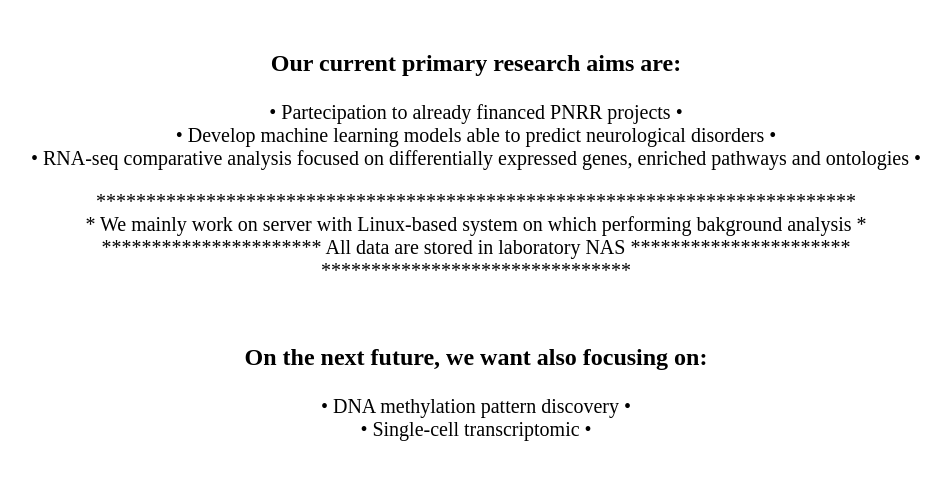
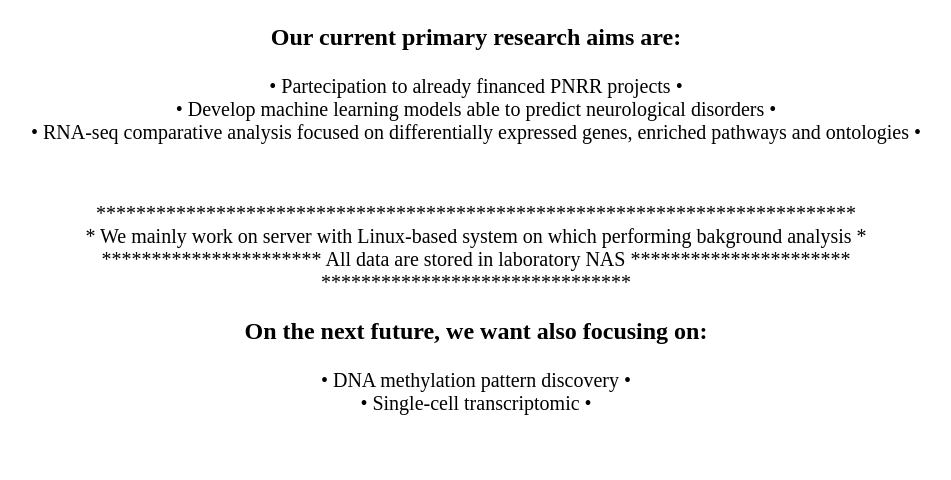
Before and after one commit to IRCCS-Bonino-Pulejo-Neurogenomics-Lab/IRCCS-Bonino-Pulejo-Neurogenomics-Lab.github.io, a plain HTML site: page frames/perspectives.html in a window 1280 px wide. Shown: the whole page, without its empty margins (164-1115 px from the left). Drawn offline with Linux system fonts and the light colour scheme.

Commit message:
Add files via upload

```diff
--- a/frames/perspectives.html
+++ b/frames/perspectives.html
@@ -22,27 +22,29 @@
   </head>
   <body>
 	<div class="trasparency">
-		<br>
 	  <p class="title">Our current primary research aims are:</p>
 	  <p class="description">
 		&#x2022; Partecipation to already financed PNRR projects &#x2022;<br>
 		&#x2022; Develop machine learning models able to predict neurological disorders &#x2022;<br>
 		&#x2022; RNA-seq comparative analysis focused on differentially expressed genes, enriched pathways and ontologies &#x2022;
 	 </p>
+	 <br>
+	</div>
+	<div class="trasparency">
 	  <p class="description">
 		****************************************************************************<br>
 		* We mainly work on server with Linux-based system on which performing bakground analysis *<br>
 		********************** All data are stored in laboratory NAS **********************<br>
 		*******************************<br>
 	  </p>
-		<br>
+	</div>
+	<div class="trasparency">
 	  <p class="title">On the next future, we want also focusing on:</p>
 	  <p class="description">
 		&#x2022; DNA methylation pattern discovery &#x2022;<br>
 		&#x2022; Single-cell transcriptomic &#x2022;
 	  </p>
 	  <br>
-
 	</div>
   </body>
 </html>
```
Lines whose indentation alone changed are shown as unchanged.
